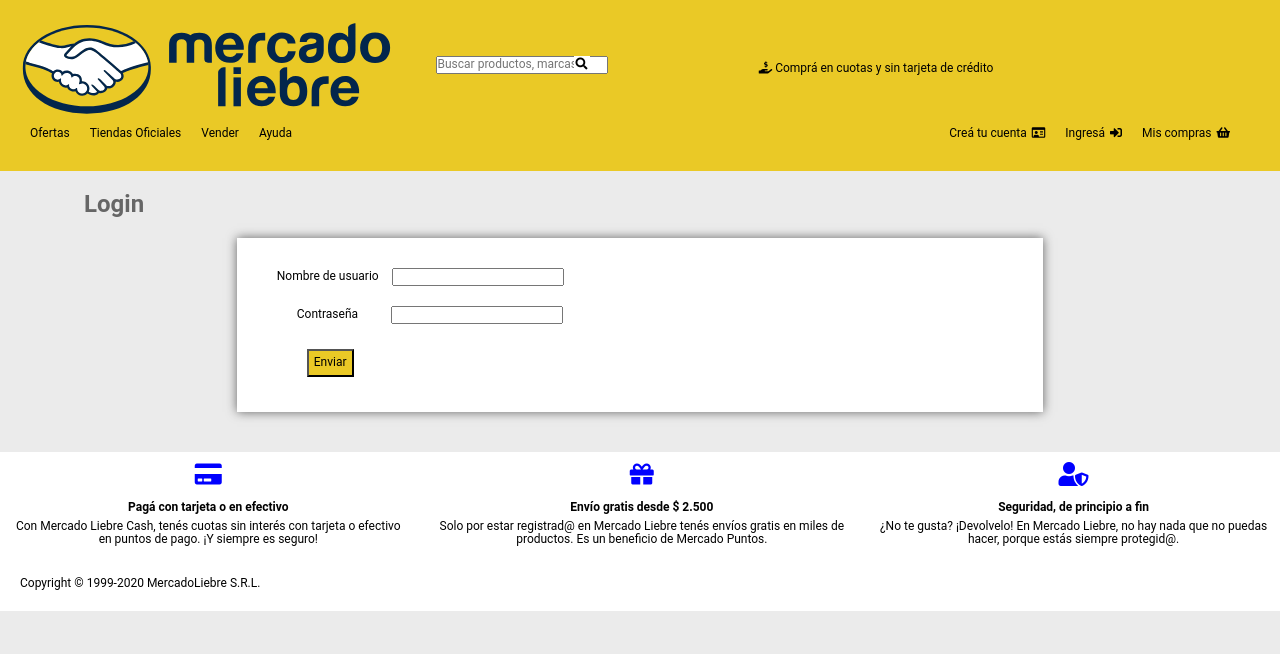
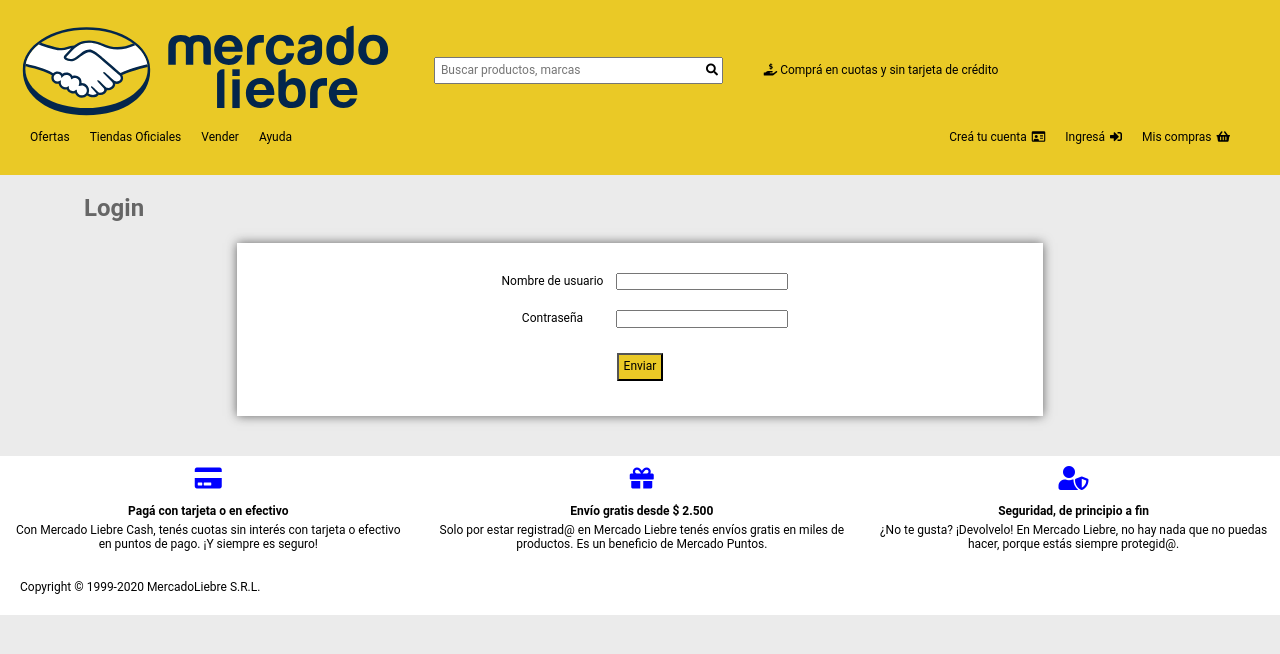
Before and after one commit to pamela-londero/heroku, a website: page views/login.html in a window 1280 px wide. Drawn offline with Linux system fonts and the light colour scheme; a web font is replaced by a local one.

Commit message:
cambios en el buscador y formulariosstatus

```diff
--- a/public/css/styles.css
+++ b/public/css/styles.css
@@ -44,8 +44,23 @@
 .lupa {
     background-color: white;
     padding: 2px;
+}
+
+.header-form {
+    width: 100%;
+    position: relative;
+}
+
+.header-form input {
+    padding: 5px;
+    width: 100%;
+    display: inline-block;
+}
+
+.header-form a {
     position: absolute;
-    left: 138px;
+    right: 3px;
+    top: 5px;
 }
 
 .hand {
@@ -250,6 +265,7 @@
     background-color: white;
     padding: 20px;
     width: 70%;
+    text-align: center;
     margin: auto;
     margin-bottom: 40px;
     margin-top: 20px;
@@ -289,6 +305,7 @@
     display: block;
     box-shadow: 0px 0px 10px rgb(100 100 100);
     background-color: white;
+    text-align: center;
 }
 
 .niveles {
--- a/views/login.html
+++ b/views/login.html
@@ -16,7 +16,7 @@
                 <div class="logo-search">
                     <img class="logo" src="/images/logo-mercado-liebre.svg" alt="logo">
                     <div class="buscador">
-                        <form action="" method="POST">
+                        <form  class="header-form" action="" method="POST">
                             <input type="text" placeholder="Buscar productos, marcas" name="box">
                             <a href="/login"><i class="fas fa-search lupa"></i></a>
                         </form>
```
Also changed, not shown: views/home.html (+1 -1 lines), views/register.html (+1 -1 lines).
